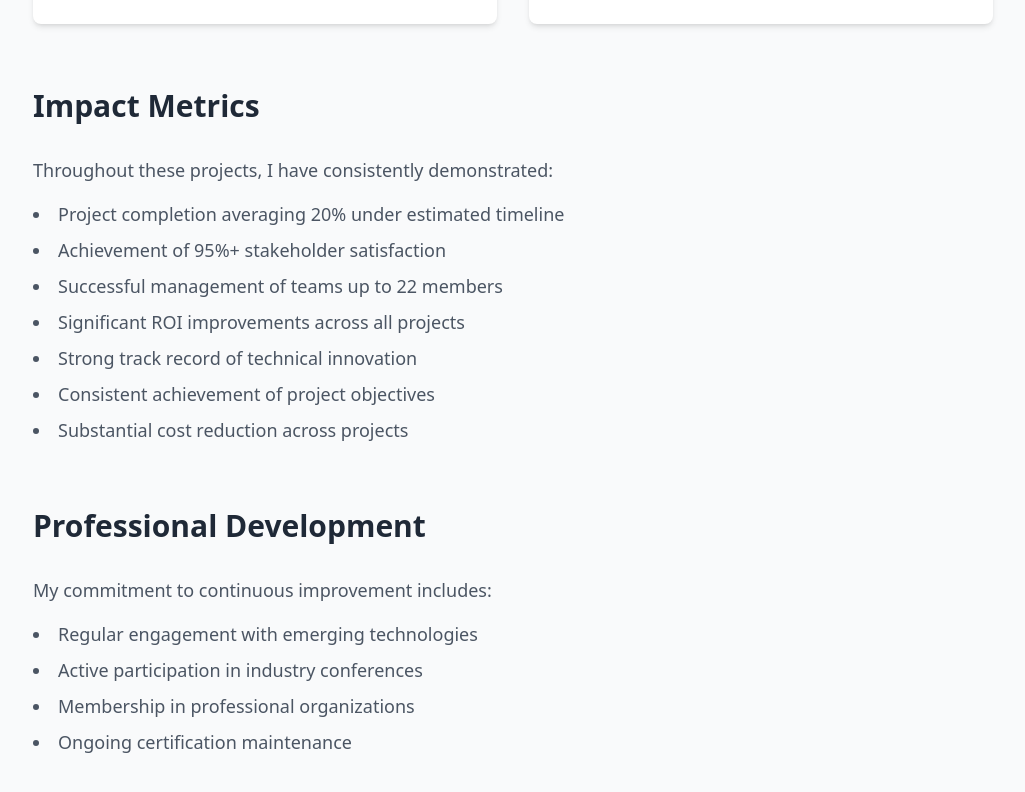
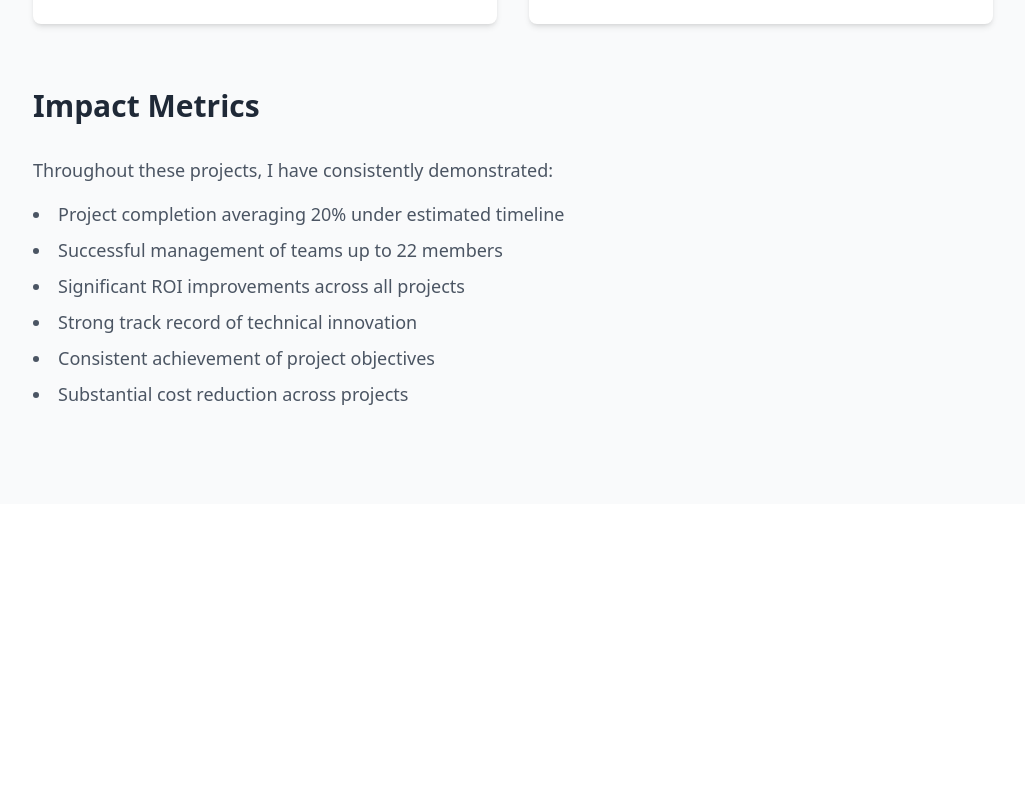
Before and after one commit to collinsoik/PMportfolio, a React (Vite) app: page / in a window 1280 px wide. Shown: the part 5728-6520 px from the top of the page, without its empty margins (255-1280 px from the left). After the commit the page ends 6232 px from the top, so only its background shows below. Built offline with nearby package versions, Linux system fonts and the light colour scheme.

Commit message:
removed the footer section

```diff
--- a/src/App.tsx
+++ b/src/App.tsx
@@ -124,24 +124,11 @@ function App() {
             <p className="text-base md:text-lg text-gray-600 mb-4">Throughout these projects, I have consistently demonstrated:</p>
             <ul className="list-disc list-inside space-y-2 text-gray-600 text-lg">
               <li>Project completion averaging 20% under estimated timeline</li>
-              <li>Achievement of 95%+ stakeholder satisfaction</li>
               <li>Successful management of teams up to 22 members</li>
               <li>Significant ROI improvements across all projects</li>
               <li>Strong track record of technical innovation</li>
               <li>Consistent achievement of project objectives</li>
               <li>Substantial cost reduction across projects</li>
-            </ul>
-          </section>
-
-          {/* Professional Development */}
-          <section className="mb-12 md:mb-16 max-w-4xl">
-            <h2 className="text-2xl md:text-3xl font-bold text-gray-800 mb-6 md:mb-8">Professional Development</h2>
-            <p className="text-base md:text-lg text-gray-600 mb-4">My commitment to continuous improvement includes:</p>
-            <ul className="list-disc list-inside space-y-2 text-gray-600 text-lg">
-              <li>Regular engagement with emerging technologies</li>
-              <li>Active participation in industry conferences</li>
-              <li>Membership in professional organizations</li>
-              <li>Ongoing certification maintenance</li>
             </ul>
           </section>
         </main>
```
